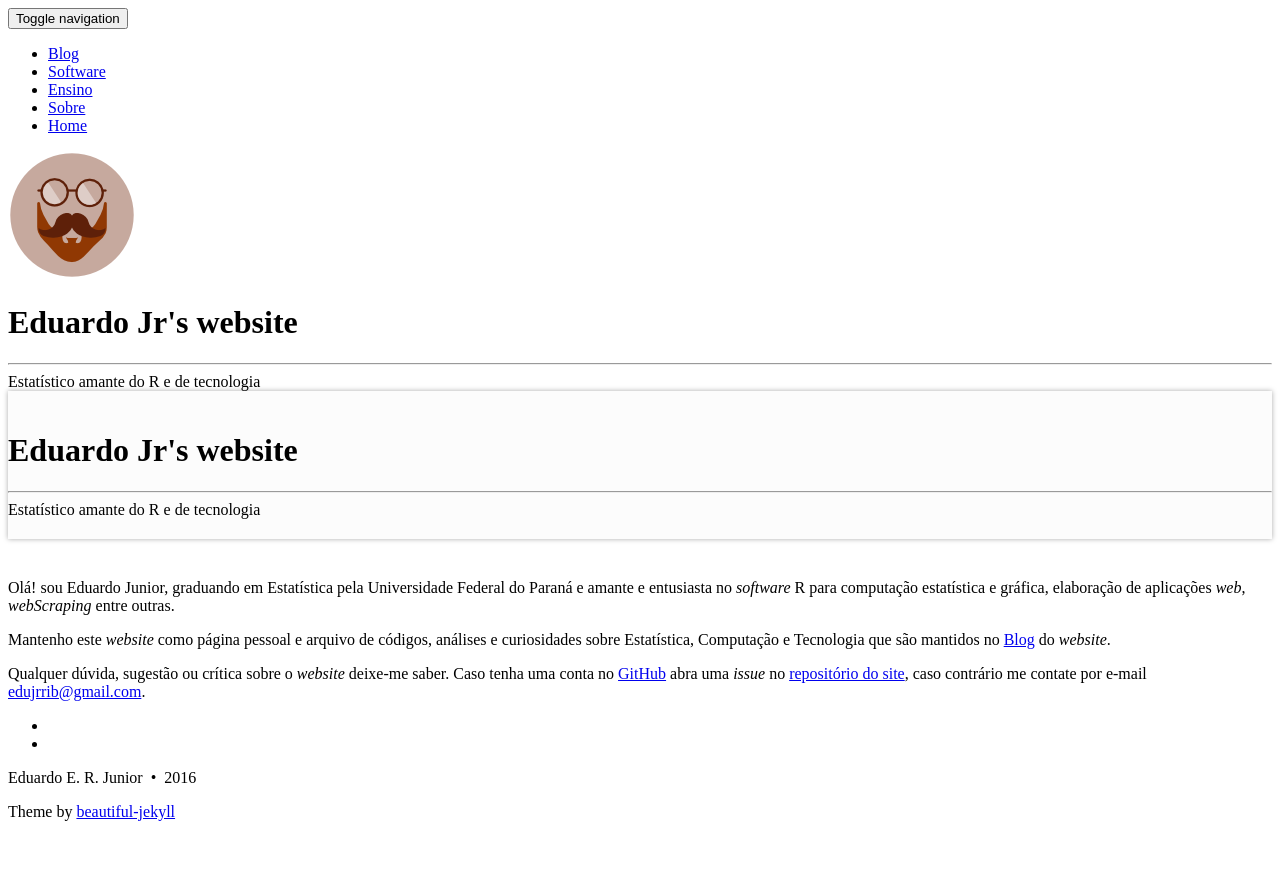
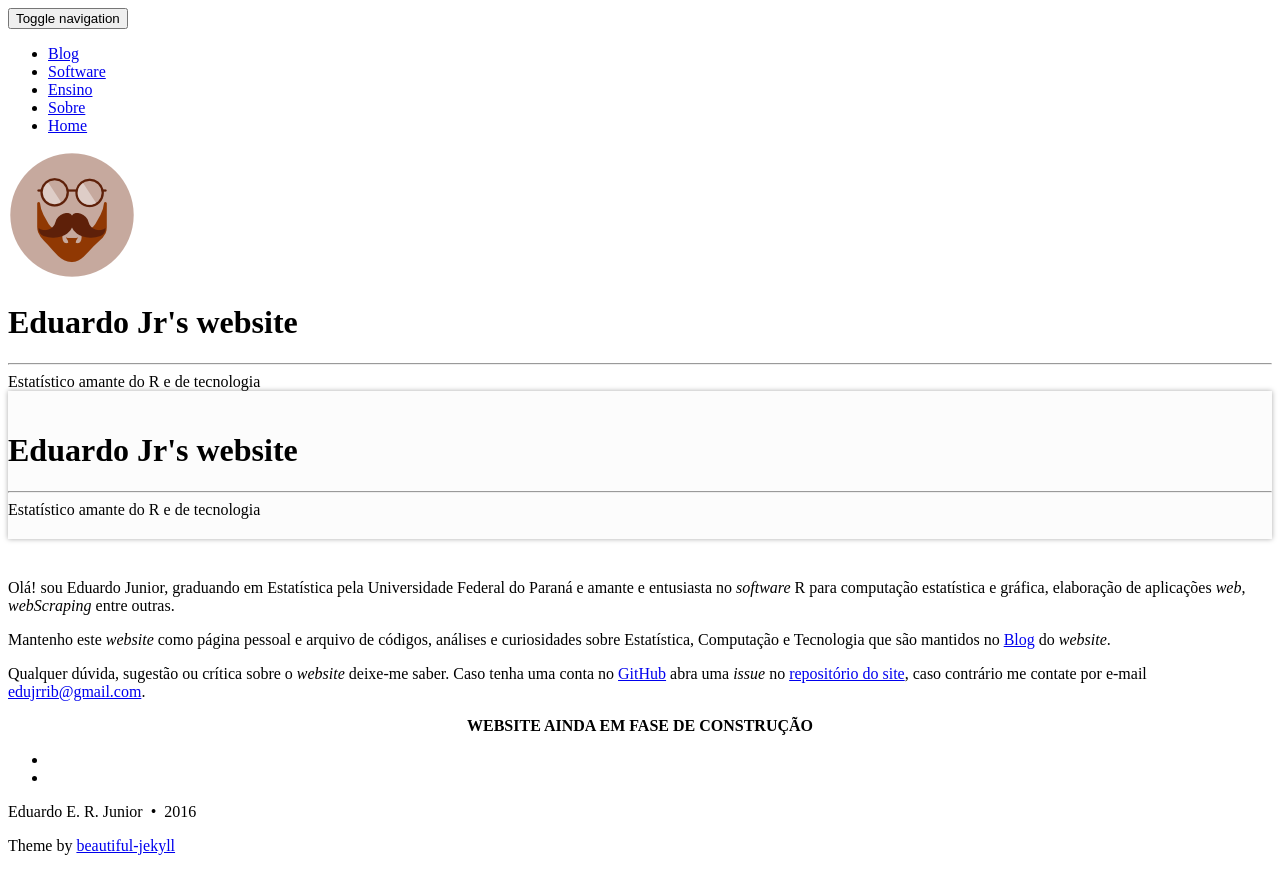
Before and after one commit to jreduardo/oldwebsite, a Jekyll site: the page built from index.md, in a window 1280 px wide. Shown: the top 894 px of the page. Built offline with Jekyll 4.4.1, drawn with Linux system fonts in a browser that asks for light colours.

Commit message:
Adiciona mensagem de aviso na página inicial

```diff
--- a/index.md
+++ b/index.md
@@ -28,6 +28,10 @@ _issue_ no
 caso contrário me contate por e-mail
 [edujrrib@gmail.com](mailto:edujrrib@gmail.com).
 
+<div style="text-align:center">
+<b>WEBSITE AINDA EM FASE DE CONSTRUÇÃO</b>
+</div>
+
 <!-- <div style="text-align:center"> -->
 <!-- <strong>Visite os projetos:</strong> &nbsp;&nbsp;  -->
 <!-- <a href="http://derekogle.com/fishR/" role="button" class="btn btn-primary">fishR</a> -->
```
